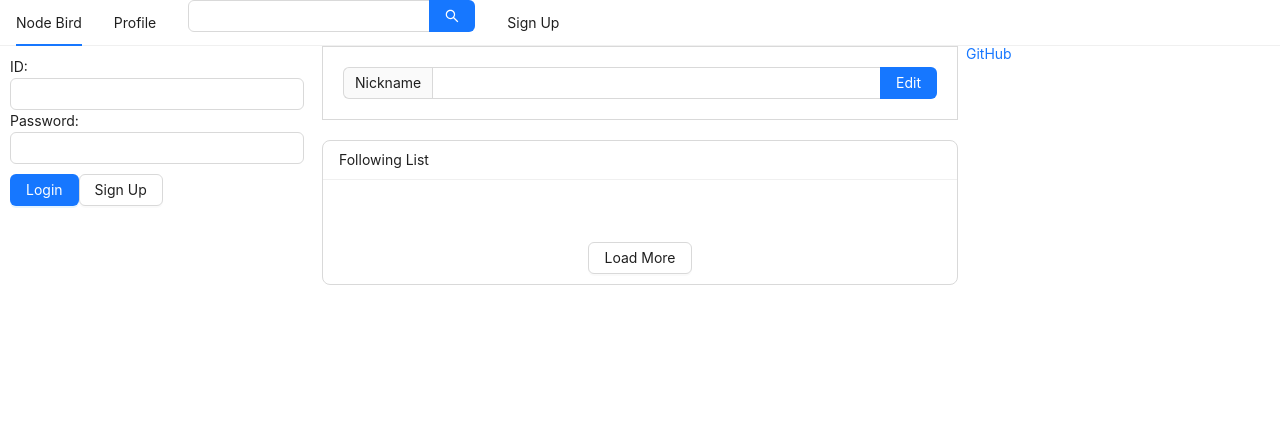
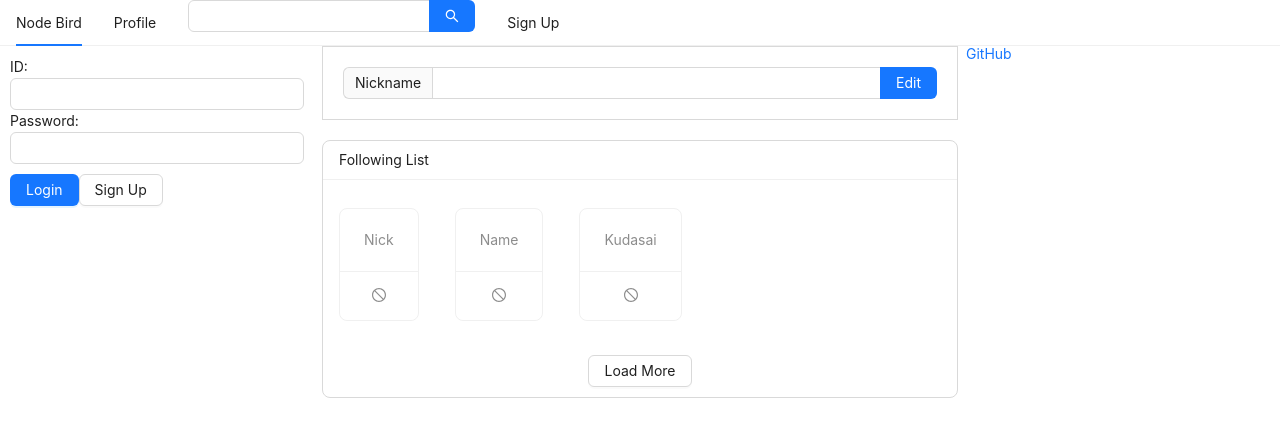
Before and after one commit to Na-David/MyBird, a Next.js app: page /profile in a window 1280 px wide. Shown: the top 436 px of the page. Built offline with nearby package versions, Linux system fonts and the light colour scheme.

Commit message:
Following List gen

```diff
--- a/components/FollowingList.jsx
+++ b/components/FollowingList.jsx
@@ -1,5 +1,7 @@
-import React from 'react'
-import {List, Button} from 'antd';
+import React from 'react';
+import PropTypes from 'prop-types';
+import {List, Button, Card} from 'antd';
+import { StopOutlined } from '@ant-design/icons';
 
 const FollowingList = ({header, data}) => {
   return (
@@ -12,10 +14,19 @@ const FollowingList = ({header, data}) => {
         bordered
         dataSource = {data}
         renderItem={(item) => (
-            <List.Item style = {{marginTop: 20}}></List.Item>
+            <List.Item style = {{marginTop: 20}}>
+                <Card actions = {[<StopOutlined key="stop" />]}>
+                    <Card.Meta description = {item.nickname} />
+                </Card>
+            </List.Item>
         )}
     />
   )
 }
 
+FollowingList.propTypes = {
+    header: PropTypes.string.isRequired,
+    data: PropTypes.array.isRequired,
+};
+
 export default FollowingList
```
